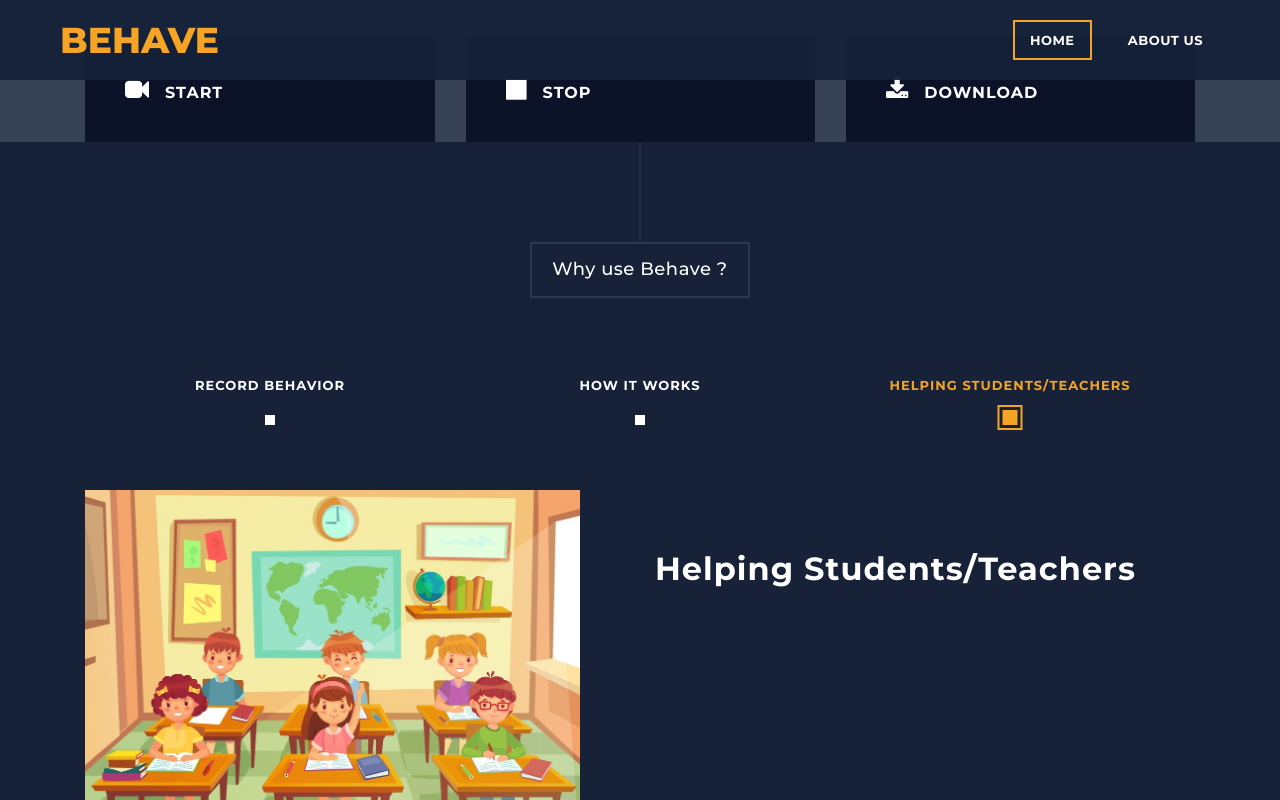
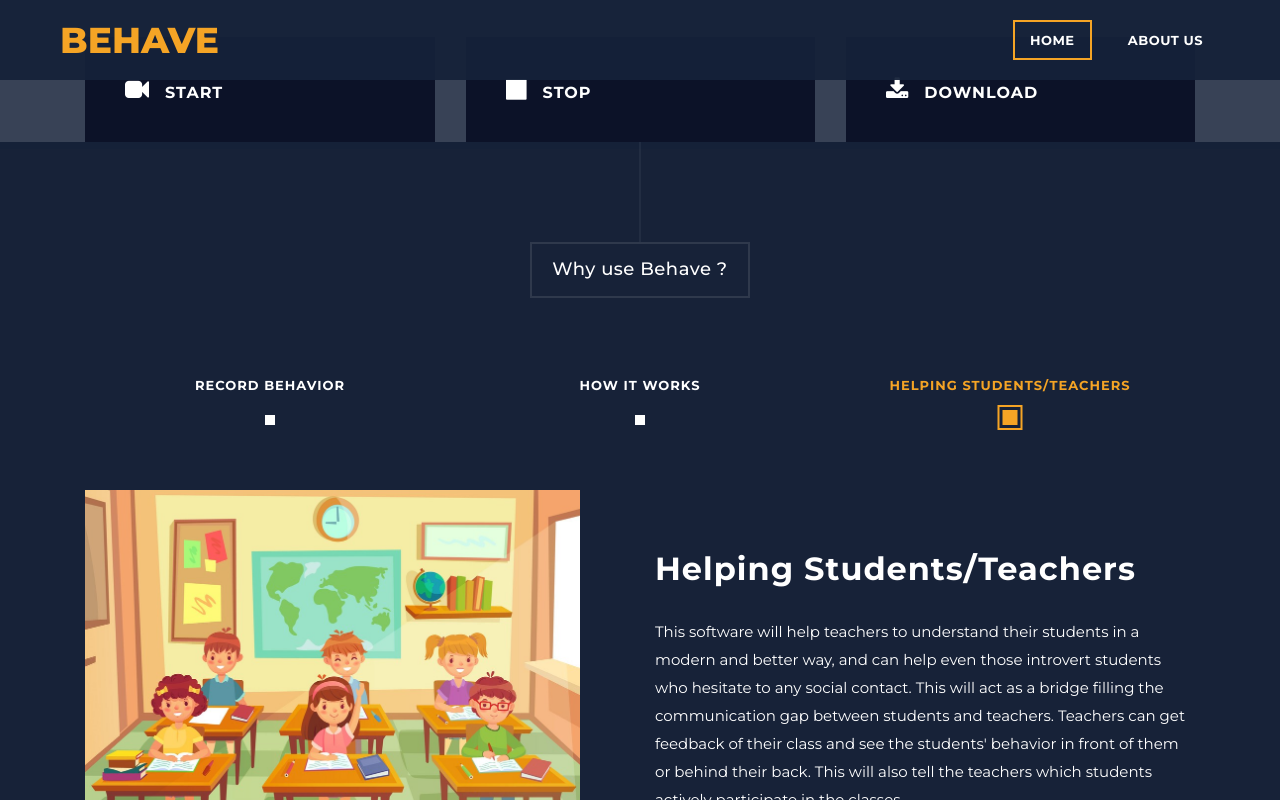
Before and after one commit to Beesechurgers/Behave, a website: page index.html in a window 1280 px wide. Both pictures are taken after a click on the tab "HELPING STUDENTS/TEACHERS". Shown: the part 587-1387 px from the top of the page. Drawn offline with nearby package versions, Linux system fonts and the light colour scheme; no server answers.

```diff
--- a/index.html
+++ b/index.html
@@ -134,6 +134,8 @@
                                     </div>
                                     <div class="col-md-6">
                                         <h4>Record Behavior</h4>
+                                        <p>This software lets you record the various expressions of the students like happy, sad, fear, surprise, neutral or angry
+                                        which are recorded and shown in the frame. This recorded data is then saved as video for evaluation by whoever concerned.</p>
                                     </div>
                                 </div>
                             </article>
@@ -144,6 +146,7 @@
                                     </div>
                                     <div class="col-md-6">
                                         <h4>How it works</h4>
+                                        <p>It uses opencv and tensorflow library, and the concept of machine learning to detect the faces and their expressions respectively.</p>
                                     </div>
                                 </div>
                             </article>
@@ -154,6 +157,13 @@
                                     </div>
                                     <div class="col-md-6">
                                         <h4>Helping Students/Teachers</h4>
+                                        <p>
+                                            This software will help teachers to understand their students in a modern and better way, and can help even those
+                                            introvert students who hesitate to any social contact.
+                                            This will act as a bridge filling the communication gap between students and teachers.
+                                            Teachers can get feedback of their class and see the students' behavior in front of them or behind their back. This will
+                                            also tell the teachers which students actively participate in the classes.
+                                        </p>
                                     </div>
                                 </div>
                             </article>
```
